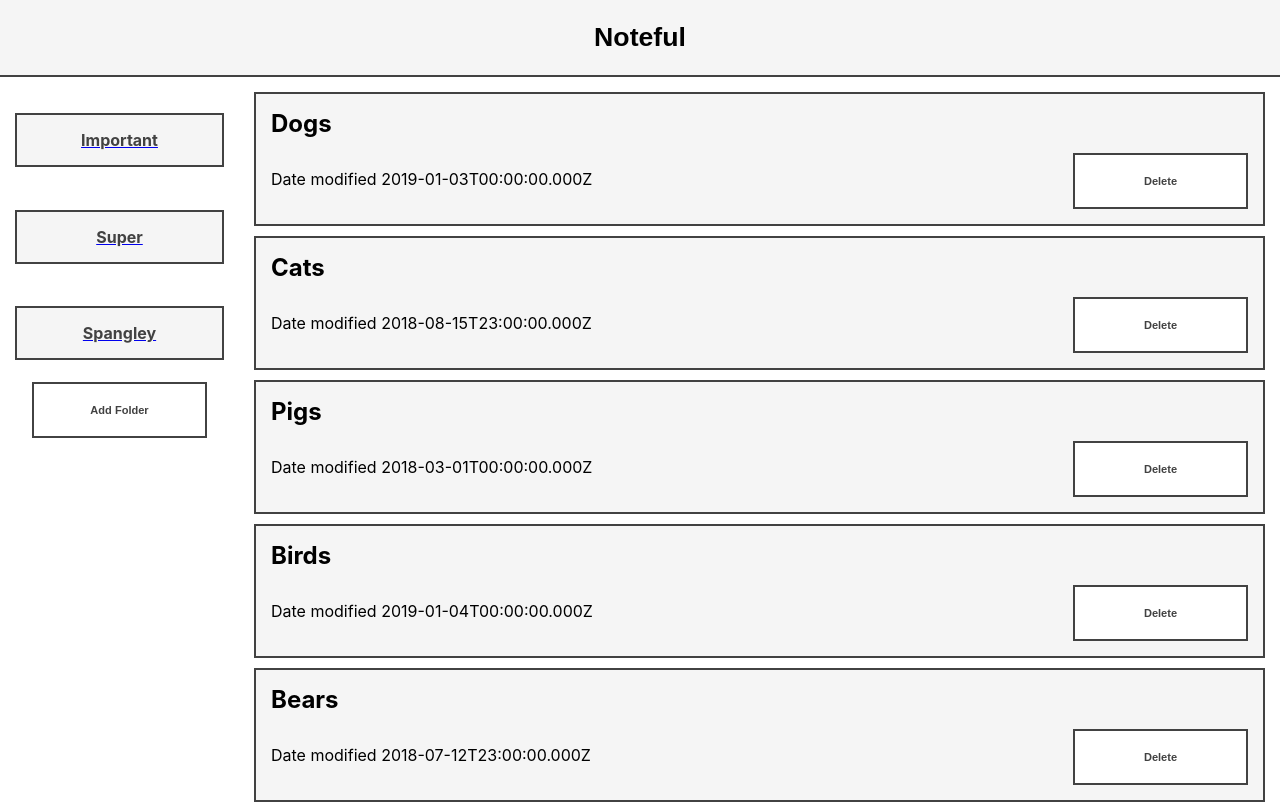
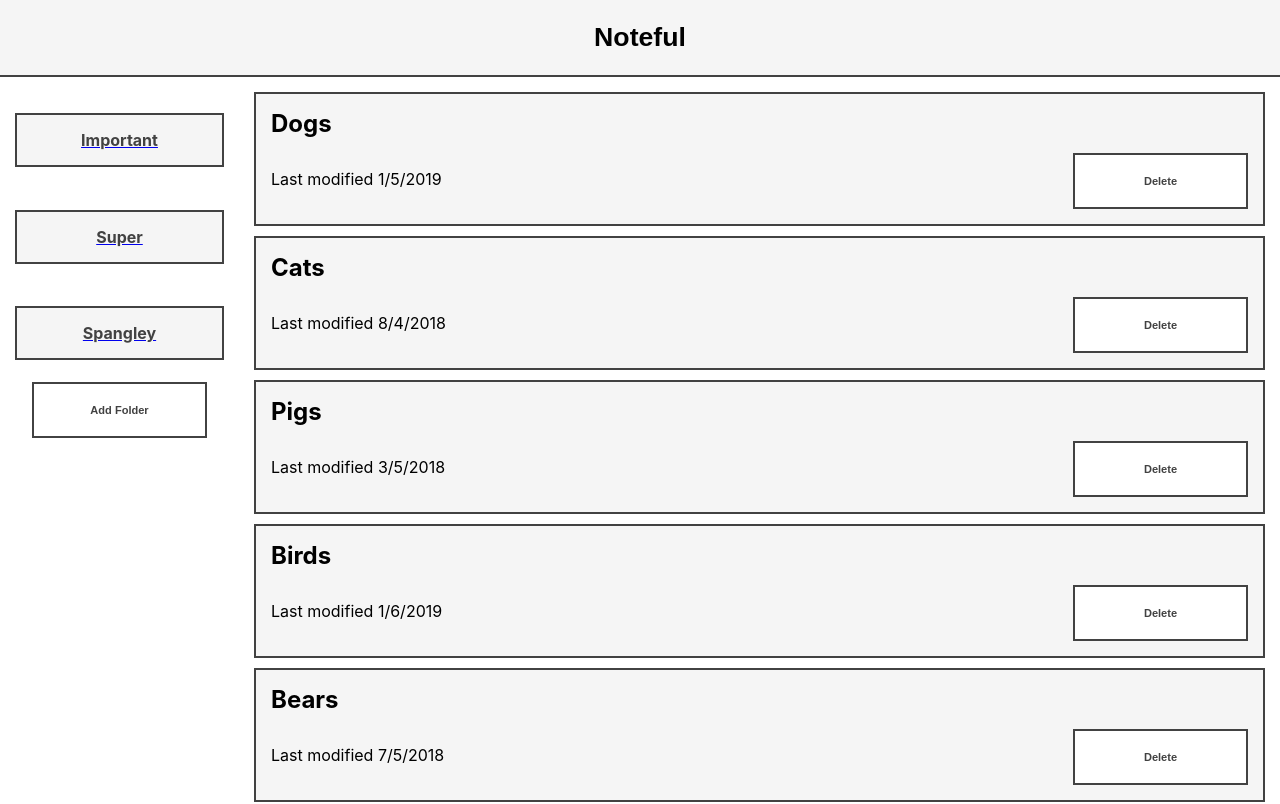
Before and after one commit to jonathanbutler7/noteful, a React (Create React App) app: page / in a window 1280 px wide. Shown: the top 804 px of the page. Built offline with nearby package versions, Linux system fonts and the light colour scheme; the HTML template or start-up script is replaced by a standard one.

Commit message:
added server and context

```diff
--- a/src/App.js
+++ b/src/App.js
@@ -7,6 +7,11 @@ import FolderRoute from './Routes/FolderRoute/FolderRoute'
 import NoteRoute from './Routes/NoteRoute/NoteRoute'
 import Error from './Components/ErrorPage/ErrorPage'
 import Header from './Components/Header/Header'
+import NotefulContext from './NotefulContext';
+
+function deleteNoteRequest(noteId, callback) {
+
+}
 
 class App extends React.Component {
   state = {
@@ -14,20 +19,30 @@ class App extends React.Component {
     folders: []
   };
 
-  componentDidMount() {
-    setTimeout(() => this.setState(dummyStore), 600);
-  }
+  // componentDidMount() {
+  //   fetch()
+  // }
 
   render() {
+    const notefulContextValue = {
+      notes: dummyStore.notes,
+      folders: dummyStore.folders
+    };
+
     return (
       <>
-        <Header data={dummyStore.folders}/>
+        <NotefulContext.Provider value={notefulContextValue}>
+          <Header
+            data={dummyStore.folders}
+            title={"Noteful"}
+          />
           <Switch>
             <Route exact path="/" component={MainPage} />
             <Route path ="/folder" component={FolderRoute} />
             <Route path="/note/:folderId" component={NoteRoute} />
             <Route component={Error} />
           </Switch>
+        </NotefulContext.Provider>
       </>
     );
   }
--- a/src/Components/FolderSelect/FolderSelect.css
+++ b/src/Components/FolderSelect/FolderSelect.css
@@ -20,6 +20,10 @@
 .folderItem:hover {
     color: white;
     background-color: #424242;
+    /* text-decoration: none; */
+}
+
+.folderItem:active {
     text-decoration: none;
 }
 
--- a/src/Components/FolderSelect/FolderSelect.js
+++ b/src/Components/FolderSelect/FolderSelect.js
@@ -4,22 +4,26 @@ import {Link} from 'react-router-dom';
 
 
 class FolderSelect extends React.Component {
-    constructor(props) {
-        super(props)
-    }
 
     render() {
         return (
-
+            //this maps over this.props.data and returns an <h4> with folder.id and folder.name within a larger <div>
+            //the <h4> is wrapped in a <Link>
             <div className="folderSelect">
-
                 {this.props.data.map(folder => {
-                    return <Link to={`/note/${folder.id}`} id="linkItem">
-                                    <h4 className="folderItem" key={folder.id}>{folder.name}</h4>
-                                </Link>
-
+                    return (
+                        <Link
+                            to={`/note/${folder.id}`}
+                            id="linkItem" key={folder.id}
+                            onClick={() => console.log('clicked', folder.name)}
+                        >
+                        <h4 className="folderItem" key={folder.id}>{folder.name}</h4>
+                        </Link>
+                    )
                 })}
-                <button className="addFolderButton">
+                <button
+                    className="addFolderButton"
+                >
                     <h5>Add Folder</h5>
                 </button>
             </div>
--- a/src/Components/Header/Header.js
+++ b/src/Components/Header/Header.js
@@ -7,8 +7,8 @@ export default function Header(props) {
         <div>
         <header className="header">
             <Link to={'/'}>
-                <button class="headerTitle">
-                    <h1>Noteful</h1>
+                <button className="headerTitle">
+                    <h1>{props.title}</h1>
                 </button>
             </Link>
         </header>
--- a/src/Components/NoteDisplay/NoteDisplay.css
+++ b/src/Components/NoteDisplay/NoteDisplay.css
@@ -51,4 +51,5 @@
 #folderDelete:hover {
     background-color: #424242;
     color: white;
+    cursor: pointer;
 }
--- a/src/Components/NoteDisplay/NoteDisplay.js
+++ b/src/Components/NoteDisplay/NoteDisplay.js
@@ -1,23 +1,44 @@
 import React from 'react';
 import './NoteDisplay.css'
+import NotefulContext from '../../NotefulContext';
 
 class NoteDisplay extends React.Component {
+
+    static contextType = NotefulContext;
+
     render() {
-        const {notes, folderId} = this.props;
+        const { notes } = this.context;
+        const { folderId } = this.props;
+
+        //take notes and folderId from this.props: (this.props.notes, this.props.folderId)
+        //props is an object with 14 items from dummydata
+
+        //save newNotes and notes to be equal
         let newNotes = notes;
+        //if there is a folderId (in the array from props), then filter through notes and return only the new notes with that folder Id, then store notes with that Id in newNotes
         if (folderId) {
             newNotes = newNotes.filter(function(note) {
                 return note.folderId === folderId
             })
         }
         return (
+            <NotefulContext.Consumer>
+                {(context) => (
                     <div className="noteBox">
-                {newNotes.map(({name, modified}) => {
-                    return (<div className="note">
+                        {/* this JSX maps over either notes or newNotes and returns a <div> with the note name and last modified in FolderSelect */}
+                        {newNotes.map(({id, name, modified}) => {
+                            let newMod = new Date(modified)
+                            let month = newMod.getMonth()
+                            let day = newMod.getDay()
+                            let year = newMod.getFullYear()
+                            return (<div className="note" key={id}>
                             <h2 className="noteTitle">{name}</h2>
                                 <div className="noteDetails">
-                            <p>Date modified {modified}</p>
-                            <button id="folderDelete">
+                                    <p>Last modified {`${month + 1}/${day + 1}/${year}`}</p>
+                                    <button
+                                        id="folderDelete"
+                                        onClick={() => console.log('clicked', name)}
+                                    >
                                         <h5>Delete</h5>
                                     </button>
                                 </div>
@@ -27,6 +48,9 @@ class NoteDisplay extends React.Component {
                             <h5>Add note</h5>
                         </button>
                     </div>
+                )}
+
+            </NotefulContext.Consumer>
         )
     }
 }
--- /dev/null
+++ b/src/NotefulContext.js
@@ -0,0 +1,9 @@
+import React, { createContext } from 'react';
+
+const NotefulContext = createContext({
+  folders: [],
+  notes: [],
+  addNote: () => {}
+});
+
+export default NotefulContext;
--- a/src/Routes/NoteRoute/NoteRoute.js
+++ b/src/Routes/NoteRoute/NoteRoute.js
@@ -1,7 +1,7 @@
 import React from 'react'
 import NoteDisplay from '../../Components/NoteDisplay/NoteDisplay'
 import './NoteRoute.css'
-import DummyData from '../../dummy-store'
+// import DummyData from '../../dummy-store'
 
 export default function NoteRoute(props) {
 
@@ -12,9 +12,9 @@ export default function NoteRoute(props) {
                 className="backButton"
                 onClick={() => {props.history.push("/")}}
             >
-                <h5>Go Back</h5></button>
+                <h5>Go Back</h5>
+            </button>
             <NoteDisplay
-             notes={DummyData.notes}
              folderId={props.match.params.folderId}
             />
         </div>
```
Lines whose indentation alone changed are shown as unchanged.
